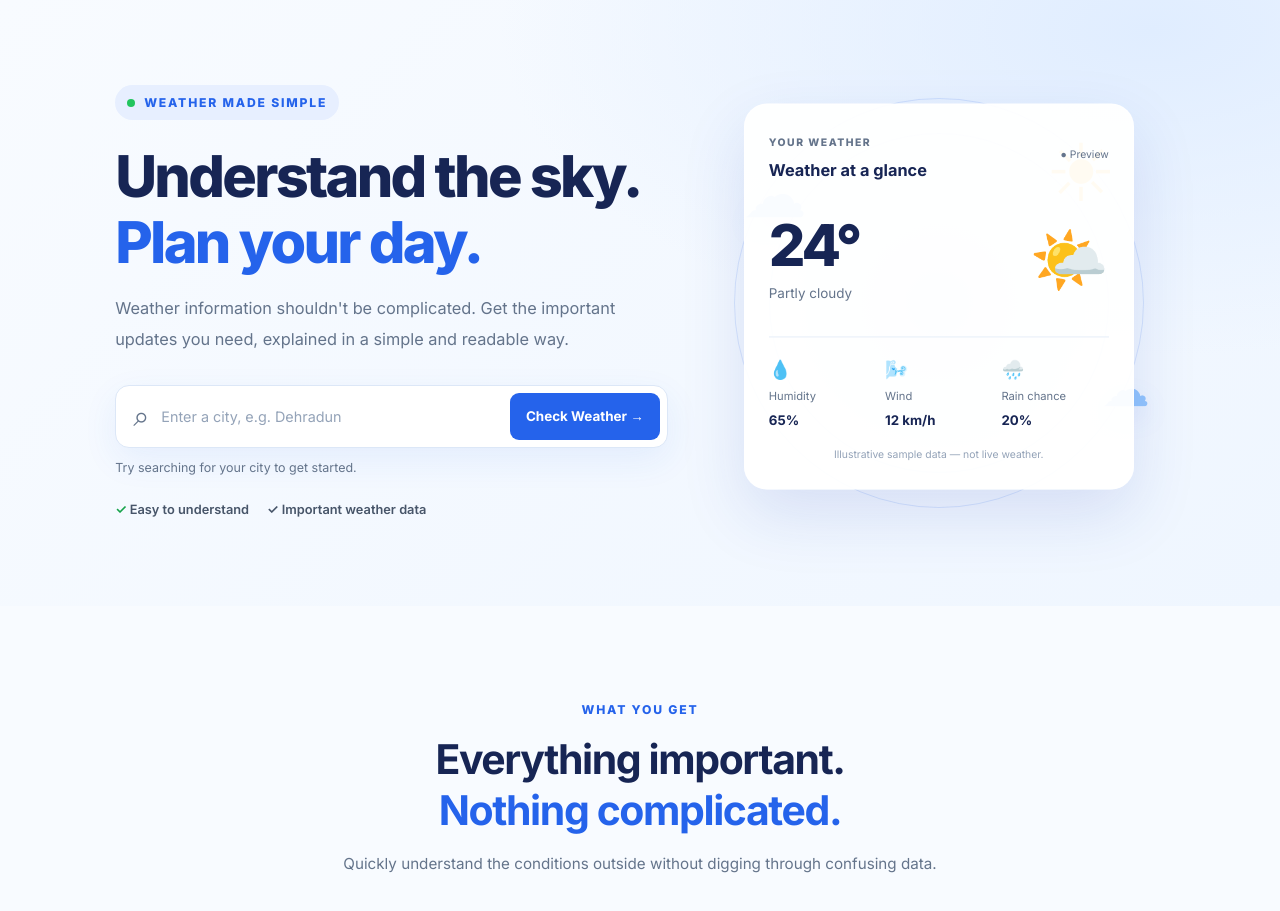
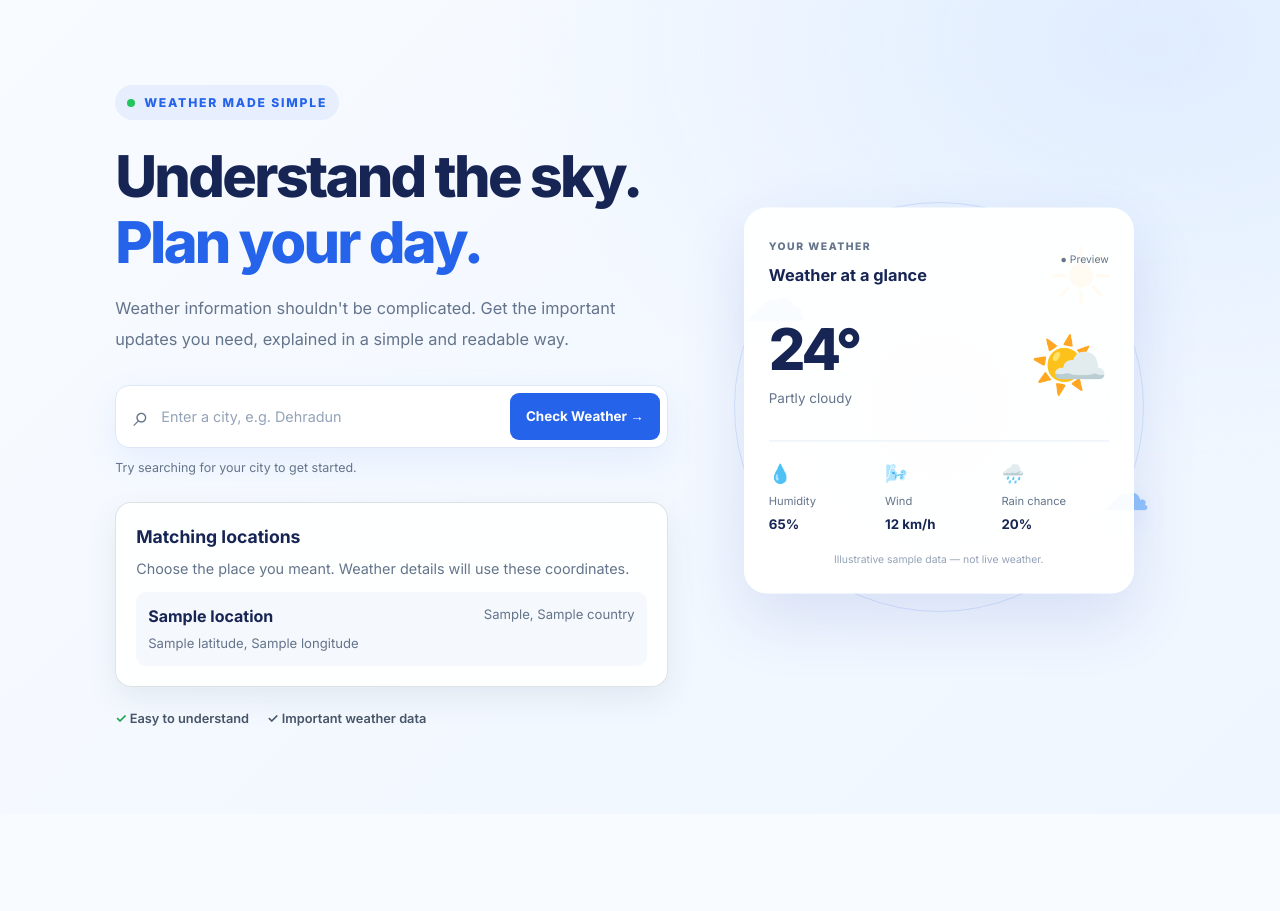
Before and after one commit to UjwalDimri/WeatherWise, a Node server app: template src/views/home.ejs in a window 1280 px wide. Shown: the part 78-989 px from the top of the page. Run offline with Node 20, Linux system fonts and the light colour scheme; the template is opened without the code that fills it: most values are stand-ins (such as "Sample title", 1, 10 or a date in 2020); some libraries are stand-ins or nearby versions.

Commit message:
feat: add Open-Meteo geocoding search

```diff
--- a/app.js
+++ b/app.js
@@ -2,8 +2,9 @@ const express = require("express");
 const ejs = require('ejs');
 const ejsMate = require("ejs-mate");
 const app = express();
-const port = 3000;
+const port = process.env.PORT || 3000;
 const path = require("path");
+const { searchLocations, GeocodingError } = require("./src/services/geocoding");
 
 app.set("view engine","ejs");
 app.set("views",path.join(__dirname,"src","views"));
@@ -18,9 +19,52 @@ app.post("/login",(req,res) => {
     res.redirect("/");
 });
 app.get("/", (req, res) => {
-   res.render("home");
+   res.render("home", { locations: null, searchTerm: "", error: null });
+});
+
+// JSON endpoint for clients that want to use the geocoding service directly.
+app.get("/api/geocoding", async (req, res) => {
+    const query = typeof req.query.name === "string" ? req.query.name.trim() : "";
+    if (!query || query.length > 100) {
+        return res.status(400).json({ error: "Enter a location name of 1 to 100 characters." });
+    }
+
+    try {
+        const locations = await searchLocations(query);
+        return res.json({ query, results: locations });
+    } catch (error) {
+        const status = error instanceof GeocodingError ? error.statusCode : 502;
+        return res.status(status).json({ error: error.message });
+    }
+});
+
+// Browser search flow: resolve the city name to selectable coordinates.
+app.get("/weather", async (req, res) => {
+    const query = typeof req.query.city === "string" ? req.query.city.trim() : "";
+    if (!query || query.length > 100) {
+        return res.status(400).render("home", {
+            locations: [],
+            searchTerm: query,
+            error: "Enter a city name of 1 to 100 characters."
+        });
+    }
+
+    try {
+        const locations = await searchLocations(query);
+        return res.render("home", {
+            locations,
+            searchTerm: query,
+            error: locations.length ? null : `No locations found for “${query}”. Try another spelling.`
+        });
+    } catch (error) {
+        return res.status(error instanceof GeocodingError ? error.statusCode : 502).render("home", {
+            locations: [],
+            searchTerm: query,
+            error: error.message
+        });
+    }
 });
 
 app.listen(port,(req,res)=>{
-    console.log("Listening to the port 3000");
+    console.log(`Listening on port ${port}`);
 });
--- a/src/public/css/home.css
+++ b/src/public/css/home.css
@@ -240,6 +240,62 @@ a {
   font-size: 0.84rem;
   cursor: pointer;
   transition: background 0.2s;
+}
+
+.search-error {
+  color: #b42318;
+}
+
+.location-results {
+  width: min(100%, 620px);
+  margin-top: 24px;
+  padding: 20px;
+  border: 1px solid rgba(24, 52, 82, 0.14);
+  border-radius: 16px;
+  background: rgba(255, 255, 255, 0.88);
+  box-shadow: 0 12px 32px rgba(24, 52, 82, 0.08);
+}
+
+.location-results h2 {
+  margin: 0 0 6px;
+  font-size: 1.1rem;
+}
+
+.location-results > p {
+  margin: 0 0 12px;
+  color: #64748b;
+  font-size: 0.9rem;
+}
+
+.location-results ul {
+  display: grid;
+  gap: 8px;
+  margin: 0;
+  padding: 0;
+  list-style: none;
+}
+
+.location-results li {
+  display: grid;
+  grid-template-columns: 1fr auto;
+  gap: 3px 12px;
+  padding: 12px;
+  border-radius: 10px;
+  background: #f5f8fc;
+}
+
+.location-name {
+  font-weight: 700;
+}
+
+.location-meta,
+.location-coordinates {
+  color: #64748b;
+  font-size: 0.82rem;
+}
+
+.location-coordinates {
+  grid-column: 1 / -1;
 }
 
 .search-form button:hover {
--- /dev/null
+++ b/src/services/geocoding.js
@@ -0,0 +1,65 @@
+const GEOCODING_URL = "https://geocoding-api.open-meteo.com/v1/search";
+
+class GeocodingError extends Error {
+    constructor(message, statusCode = 502) {
+        super(message);
+        this.name = "GeocodingError";
+        this.statusCode = statusCode;
+    }
+}
+
+/** Find matching places using Open-Meteo's public geocoding API. */
+async function searchLocations(name) {
+    const query = String(name || "").trim();
+    if (!query || query.length > 100) {
+        throw new GeocodingError("Enter a location name of 1 to 100 characters.", 400);
+    }
+
+    const url = new URL(GEOCODING_URL);
+    url.search = new URLSearchParams({
+        name: query,
+        count: "8",
+        language: "en",
+        format: "json"
+    }).toString();
+
+    let response;
+    try {
+        response = await fetch(url, { signal: AbortSignal.timeout(8000) });
+    } catch {
+        throw new GeocodingError("Could not reach the location search service. Please try again.");
+    }
+
+    if (!response.ok) {
+        throw new GeocodingError("The location search service is temporarily unavailable.");
+    }
+
+    let data;
+    try {
+        data = await response.json();
+    } catch {
+        throw new GeocodingError("The location search service returned an invalid response.");
+    }
+
+    if (!data || data.results == null) {
+        return [];
+    }
+    if (!Array.isArray(data.results)) {
+        throw new GeocodingError("The location search service returned an invalid response.");
+    }
+
+    return data.results
+        .filter((place) => Number.isFinite(place.latitude) && Number.isFinite(place.longitude))
+        .map((place) => ({
+            id: place.id,
+            name: place.name,
+            admin1: place.admin1 || null,
+            country: place.country || null,
+            countryCode: place.country_code || null,
+            latitude: place.latitude,
+            longitude: place.longitude,
+            timezone: place.timezone || null
+        }));
+}
+
+module.exports = { searchLocations, GeocodingError };
--- a/src/views/home.ejs
+++ b/src/views/home.ejs
@@ -60,14 +60,35 @@
             placeholder="Enter a city, e.g. Dehradun"
             aria-label="Enter city name"
             autocomplete="off"
+            value="<%= searchTerm || '' %>"
             required
           >
           <button type="submit" id="searchButton">Check Weather →</button>
         </form>
 
-        <p class="search-hint" id="searchHint">
-          Try searching for your city to get started.
+        <p class="search-hint <%= error ? 'search-error' : '' %>" id="searchHint" role="status" aria-live="polite">
+          <%= error || 'Try searching for your city to get started.' %>
         </p>
+
+        <% if (Array.isArray(locations) && locations.length > 0) { %>
+          <section class="location-results" aria-labelledby="location-results-title">
+            <h2 id="location-results-title">Matching locations</h2>
+            <p>Choose the place you meant. Weather details will use these coordinates.</p>
+            <ul>
+              <% locations.forEach((location) => { %>
+                <li>
+                  <span class="location-name"><%= location.name %></span>
+                  <span class="location-meta">
+                    <%= [location.admin1, location.country].filter(Boolean).join(', ') %>
+                  </span>
+                  <span class="location-coordinates">
+                    <%= location.latitude %>, <%= location.longitude %>
+                  </span>
+                </li>
+              <% }) %>
+            </ul>
+          </section>
+        <% } %>
 
         <div class="hero-points">
           <span>✓ Easy to understand</span>
```
Also changed, not shown: 1 other file.
